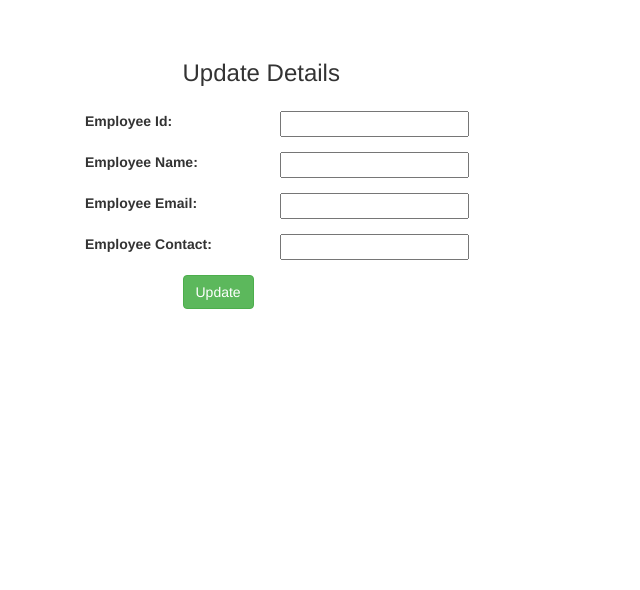
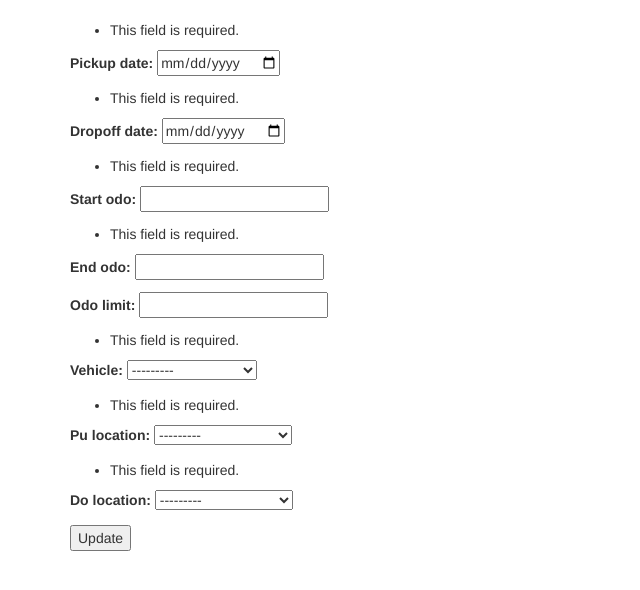
Before and after one commit to whistleyang/WOW_RDBMS, a Django app: page /edit/1 in a window 1280 px wide. Shown: the part 51-641 px from the top of the page, without its empty margins (0-640 px from the left). Run offline with Django 3.2, Linux system fonts and the light colour scheme; a user stored in the database is signed in; tables that the repository leaves empty hold one stand-in row (values such as "Sample post"); some libraries are stand-ins or nearby versions.

Commit message:
debug and delete unnecessary tables

```diff
--- a/dbProj2/urls.py
+++ b/dbProj2/urls.py
@@ -26,7 +26,7 @@
     path('admin/', admin.site.urls),
     path('emp', views.emp),
     path('show', views.show),
-    path('edit/<int:id>', views.edit),
+    path('edit/<int:id>', views.update),
     path('update/<int:id>', views.update),
     path('delete/<int:id>', views.destroy)
 ]
--- a/wowModel/forms.py
+++ b/wowModel/forms.py
@@ -1,12 +1,8 @@
 from django import forms
 from .models import Customer
-from .models import Employee, Rental_Record
+from .models import Rental_Record
 from django.contrib.auth.models import User
 
-class EmployeeForm(forms.ModelForm):
-    class Meta:
-        model = Employee
-        fields = ['eid','ename','eemail', 'econtact']
 
 class UserForm(forms.ModelForm):
     password = forms.CharField(widget=forms.PasswordInput())
@@ -20,8 +16,13 @@
         fields = ['fname', 'lname', 'country', 'state', 'city',
              'street', 'zipcode', 'email', 'phone', 'cust_type']
 
+
 class RecordForm(forms.ModelForm):
     class Meta:
         model = Rental_Record
-        fields = ['record_id', 'pickup_date', 'dropoff_date', 'start_odo',
+        fields = ['pickup_date', 'dropoff_date', 'start_odo',
             'end_odo', 'odo_limit', 'vehicle', 'pu_location', 'do_location' ]
+        widgets = {
+            'pickup_date': forms.DateInput(attrs={'type': 'date'}),
+            'dropoff_date': forms.DateInput(attrs={'type': 'date'})
+        }
--- a/wowModel/models.py
+++ b/wowModel/models.py
@@ -3,25 +3,6 @@
 from django.contrib.auth.models import User
 
 # Create your models here.
-class Test(models.Model):
-    name = models.CharField(max_length=20)
-
-class Book(models.Model):
-    id = models.AutoField(primary_key=True)
-    title = models.CharField(max_length=32)
-    price = models.DecimalField(max_digits=5, decimal_places=2)
-    publish = models.CharField(max_length=32)
-    pub_date = models.DateField()
-
-class Employee(models.Model):
-    user = models.ForeignKey(settings.AUTH_USER_MODEL, on_delete=models.CASCADE, default="")
-    eid = models.CharField(max_length=20)
-    ename = models.CharField(max_length=100)
-    eemail = models.EmailField()
-    econtact = models.CharField(max_length=15)
-    class Meta:
-        db_table = "employee"
-
 class Veh_class(models.Model):
     class_id = models.DecimalField(max_digits=4,decimal_places=0,primary_key=True)
     class_name = models.CharField(max_length=32)
@@ -49,12 +30,12 @@
     vin = models.CharField(max_length=17)
     lp_num = models.CharField(max_length=10)
     class_id = models.ForeignKey(Veh_class, on_delete=models.CASCADE)
-    location = models.ForeignKey(Location, on_delete=models.CASCADE, default="")
+    location = models.ForeignKey(Location, on_delete=models.CASCADE)
     class Meta:
         db_table = "vehicle"
 
 class Rental_Record(models.Model):
-    record_id = models.DecimalField(max_digits=8,decimal_places=0,primary_key=True)
+    record_id = models.AutoField(primary_key=True)
     user = models.ForeignKey(settings.AUTH_USER_MODEL, on_delete=models.CASCADE)
     pickup_date =  models.DateField()
     dropoff_date = models.DateField()
@@ -68,7 +49,8 @@
         db_table = "rental_record"
 
 class Customer(models.Model):
-    user = models.OneToOneField(User, on_delete=models.CASCADE, primary_key=True)
+    user = models.OneToOneField(User, on_delete=models.CASCADE)
+    customer_id = models.AutoField(primary_key=True)
     fname = models.CharField(max_length=32)
     lname = models.CharField(max_length=32)
     country = models.CharField(max_length=32)
@@ -79,3 +61,5 @@
     email = models.EmailField()
     phone = models.DecimalField(max_digits=11, decimal_places=0)
     cust_type = models.CharField(max_length=1)
+    class Meta:
+        db_table = "customer"
--- a/wowModel/templates/edit.html
+++ b/wowModel/templates/edit.html
@@ -1,7 +1,13 @@
 {% extends 'base.html' %}
 {% block body_block %}
 
-<form method="POST" class="post-form" action="/update/{{employee.id}}">
+<form enctype="multipart/form-data" method="POST">
+  {% csrf_token %}
+  {{ form.as_p }}
+  <input type="submit" name="" value="Update">
+</form>
+
+<!-- <form method="POST" class="post-form" action="/update/{{record.record_id}}">
         {% csrf_token %}
     <div class="container">
 <br>
@@ -12,27 +18,51 @@
     </div>
   </div>
     <div class="form-group row">
-    <label class="col-sm-2 col-form-label">Employee Id:</label>
+    <label class="col-sm-2 col-form-label">Record Id:</label>
     <div class="col-sm-4">
-        <input type="text" name="eid" id="id_eid" required maxlength="20" value="{{ employee.eid }}"/>
+        <input type="text" name="record_id" id="id_record_id" required maxlength="20" value="{{ record.record_id }}"/>
     </div>
   </div>
   <div class="form-group row">
-    <label class="col-sm-2 col-form-label">Employee Name:</label>
+    <label class="col-sm-2 col-form-label">Pick-up Date:</label>
     <div class="col-sm-4">
-        <input type="text" name="ename" id="id_ename" required maxlength="100" value="{{ employee.ename }}" />
+        <input type="date" name="pudate" id="id_pudate" required maxlength="100" value="{{ record.pickup_date }}" />
     </div>
   </div>
     <div class="form-group row">
-    <label class="col-sm-2 col-form-label">Employee Email:</label>
+    <label class="col-sm-2 col-form-label">Drop-off Date:</label>
     <div class="col-sm-4">
-        <input type="email" name="eemail" id="id_eemail" required maxlength="254" value="{{ employee.eemail }}" />
+        <input type="date" name="dodate"" id="id_dodate" required maxlength="254" value="{{ record.dropoff_date }}" />
     </div>
   </div>
     <div class="form-group row">
-    <label class="col-sm-2 col-form-label">Employee Contact:</label>
+    <label class="col-sm-2 col-form-label">Start Odometer:</label>
     <div class="col-sm-4">
-        <input type="text" name="econtact" id="id_econtact" required maxlength="15" value="{{ employee.econtact }}" />
+        <input type="text" name="start_odo" id="id_start_odo" required maxlength="15" value="{{ record.start_odo }}" />
+    </div>
+  </div>
+  <div class="form-group row">
+  <label class="col-sm-2 col-form-label">End Odometer:</label>
+  <div class="col-sm-4">
+      <input type="text" name="end_odo" id="id_end_odo" required maxlength="15" value="{{ record.end_odo }}" />
+  </div>
+</div>
+<div class="form-group row">
+<label class="col-sm-2 col-form-label">Odometer Limitation:</label>
+<div class="col-sm-4">
+    <input type="text" name="odo_limit" id="id_odo_limit" required maxlength="15" value="{{ record.odo_limit }}" />
+</div>
+</div>
+<div class="form-group row">
+<label class="col-sm-2 col-form-label">Vehicle:</label>
+<div class="col-sm-4">
+    <input type="text" name="vehicle" id="id_vehicle" required maxlength="15" value="{{ record.vehicle }}" />
+</div>
+  </div>
+    <div class="form-group row">
+    <label class="col-sm-2 col-form-label">Pick-up Location:</label>
+    <div class="col-sm-4">
+        <input type="text" name="start_odo" id="id_start_odo" required maxlength="15" value="{{ record.start_odo }}" />
     </div>
   </div>
     <div class="form-group row">
@@ -42,5 +72,5 @@
     </div>
   </div>
     </div>
-</form>
+</form>  -->
 {% endblock %}
--- a/wowModel/views.py
+++ b/wowModel/views.py
@@ -1,7 +1,7 @@
 from django.contrib.auth.decorators import login_required
 from django.shortcuts import render, redirect, get_object_or_404
-from .forms import EmployeeForm, UserForm, CustomerForm, RecordForm
-from .models import Employee, Rental_Record
+from .forms import UserForm, CustomerForm, RecordForm
+from .models import Rental_Record
 from django.contrib import auth
 # Create your views here.
 
@@ -89,7 +89,7 @@
         form.save()
         return redirect("/show")
     #return render(request, "edit.html", {'employee:employee'})
-    return render(request, 'edit.html', {'record':record})
+    return render(request, 'edit.html', {'form': form})
 
 @login_required
 def destroy(request, id):
```
Also changed, not shown: wowModel/migrations/0002_auto_20201207_0616.py (added), wowModel/migrations/0002_book.py (deleted), wowModel/migrations/0003_employee.py (deleted), wowModel/migrations/0004_employee_user.py (deleted), wowModel/migrations/0005_customer.py (deleted), wowModel/migrations/0006_auto_20201206_1403.py (deleted), wowModel/migrations/0007_alter_customer_table.py (deleted).
